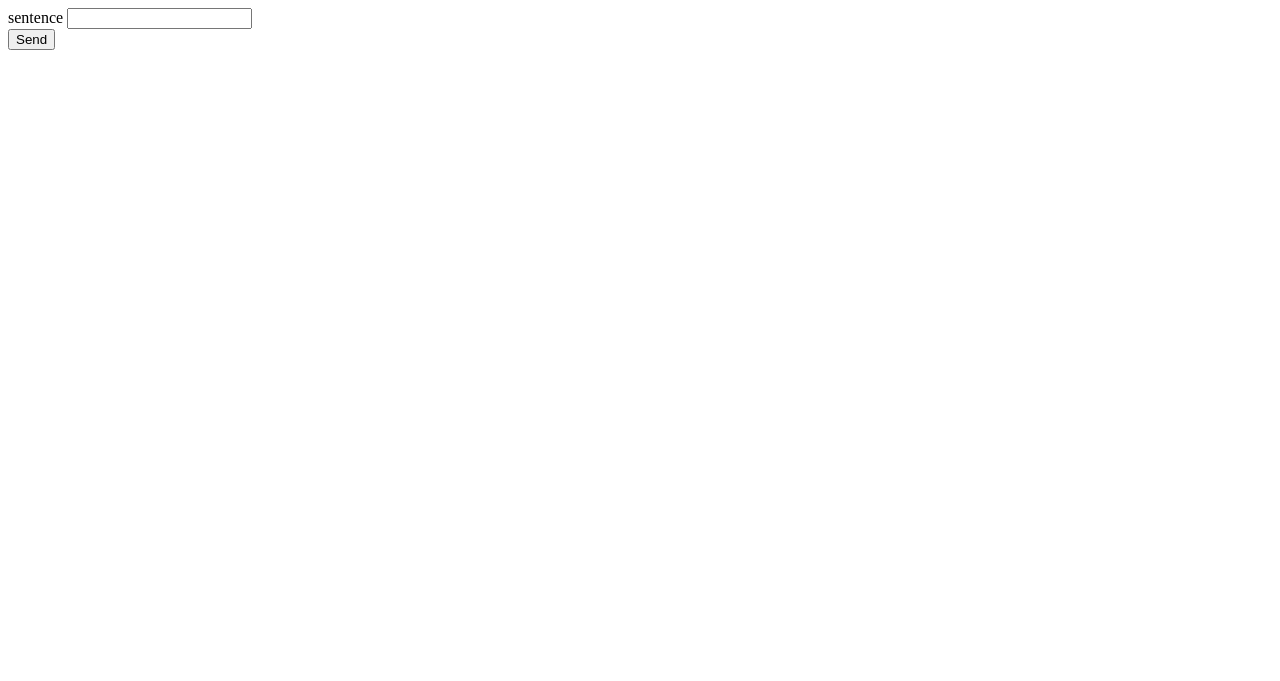
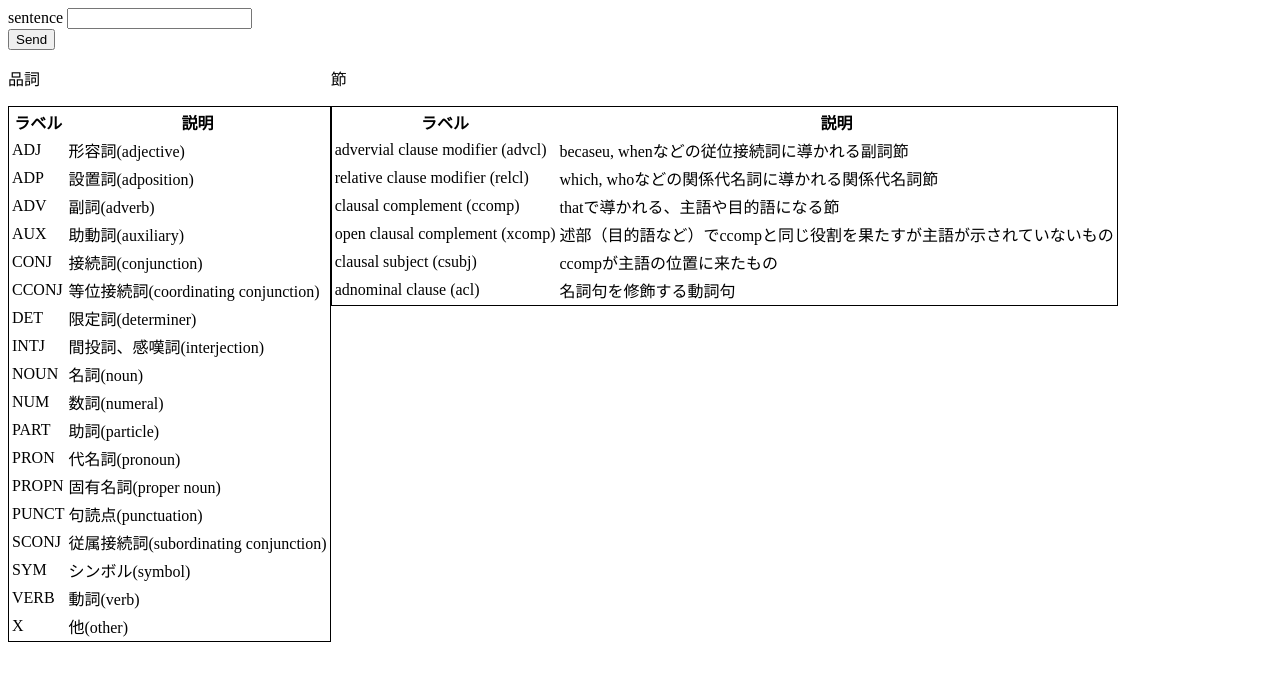
Before and after one commit to yuji1005/english-grammar-analysis, a Flask app: page / in a window 1280 px wide. Before the commit the part shown is almost empty. Shown: the top 681 px of the page. Run offline with Flask 3, Linux system fonts and the light colour scheme.

Commit message:
fix: add table

```diff
--- a/templates/index.html
+++ b/templates/index.html
@@ -1,5 +1,6 @@
 <!DOCTYPE html>
 <html>
+
 <head>
   <meta charset="utf-8">
 </head>
@@ -19,5 +20,138 @@
     {{ image }}
   </div>
   {% endif %}
+  <div class="flex">
+    <div>
+      <p>品詞</p>
+      <table class="table">
+        <thead>
+          <tr>
+            <th>ラベル</th>
+            <th>説明</th>
+          </tr>
+        </thead>
+        <tbody>
+          <tr>
+            <td>ADJ</td>
+            <td>形容詞(adjective)</td>
+          </tr>
+          <tr>
+            <td>ADP</td>
+            <td>設置詞(adposition)</td>
+          </tr>
+          <tr>
+            <td>ADV</td>
+            <td>副詞(adverb)</td>
+          </tr>
+          <tr>
+            <td>AUX</td>
+            <td>助動詞(auxiliary)</td>
+          </tr>
+          <tr>
+            <td>CONJ</td>
+            <td>接続詞(conjunction)</td>
+          </tr>
+          <tr>
+            <td>CCONJ</td>
+            <td>等位接続詞(coordinating conjunction)</td>
+          </tr>
+          <tr>
+            <td>DET</td>
+            <td>限定詞(determiner)</td>
+          </tr>
+          <tr>
+            <td>INTJ</td>
+            <td>間投詞、感嘆詞(interjection)</td>
+          </tr>
+          <tr>
+            <td>NOUN</td>
+            <td>名詞(noun)</td>
+          </tr>
+          <tr>
+            <td>NUM</td>
+            <td>数詞(numeral)</td>
+          </tr>
+          <tr>
+            <td>PART</td>
+            <td>助詞(particle)</td>
+          </tr>
+          <tr>
+            <td>PRON</td>
+            <td>代名詞(pronoun)</td>
+          </tr>
+          <tr>
+            <td>PROPN</td>
+            <td>固有名詞(proper noun)</td>
+          </tr>
+          <tr>
+            <td>PUNCT</td>
+            <td>句読点(punctuation)</td>
+          </tr>
+          <tr>
+            <td>SCONJ</td>
+            <td>従属接続詞(subordinating conjunction)</td>
+          </tr>
+          <tr>
+            <td>SYM</td>
+            <td>シンボル(symbol)</td>
+          </tr>
+          <tr>
+            <td>VERB</td>
+            <td>動詞(verb)</td>
+          </tr>
+          <tr>
+            <td>X</td>
+            <td>他(other)</td>
+          </tr>
+        </tbody>
+      </table>
+    </div>
+    <div>
+      <p>節</p>
+      <table class="table">
+        <thead>
+          <tr>
+            <th>ラベル</th>
+            <th>説明</th>
+          </tr>
+        </thead>
+        <tbody>
+          <tr>
+            <td>advervial clause modifier (advcl)</td>
+            <td>becaseu, whenなどの従位接続詞に導かれる副詞節</td>
+          </tr>
+          <tr>
+            <td>relative clause modifier (relcl)</td>
+            <td>which, whoなどの関係代名詞に導かれる関係代名詞節</td>
+          </tr>
+          <tr>
+            <td>clausal complement (ccomp)</td>
+            <td>thatで導かれる、主語や目的語になる節</td>
+          </tr>
+          <tr>
+            <td>open clausal complement (xcomp)</td>
+            <td>述部（目的語など）でccompと同じ役割を果たすが主語が示されていないもの</td>
+          </tr>
+          <tr>
+            <td>clausal subject (csubj)</td>
+            <td>ccompが主語の位置に来たもの</td>
+          </tr>
+          <tr>
+            <td>adnominal clause (acl)</td>
+            <td>名詞句を修飾する動詞句</td>
+          </tr>
+        </tbody>
+      </table>
+    </div>
+  </div>
 </body>
+<style>
+  .flex {
+    display: flex;
+  }
+  .table {
+    border: solid 1px;
+  }
+</style>
+
 </html>
```
Lines whose indentation alone changed are shown as unchanged.
